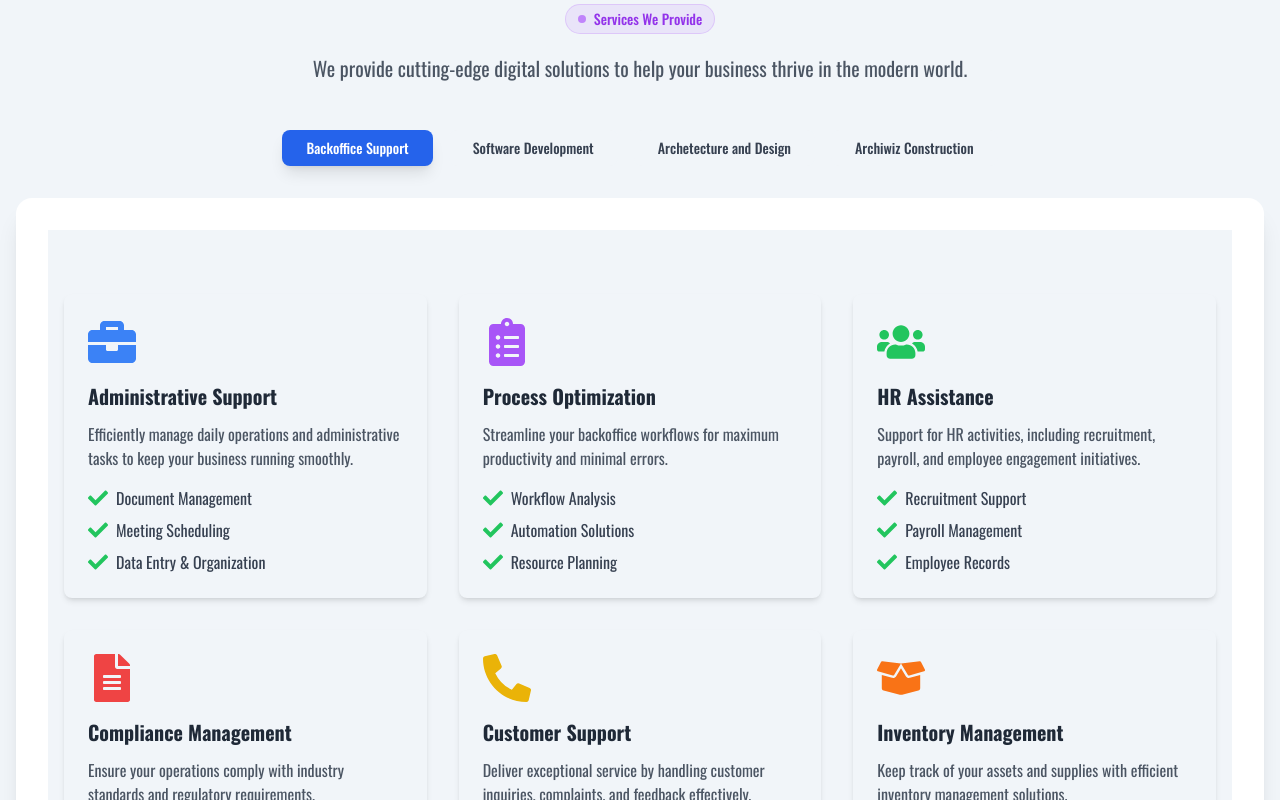
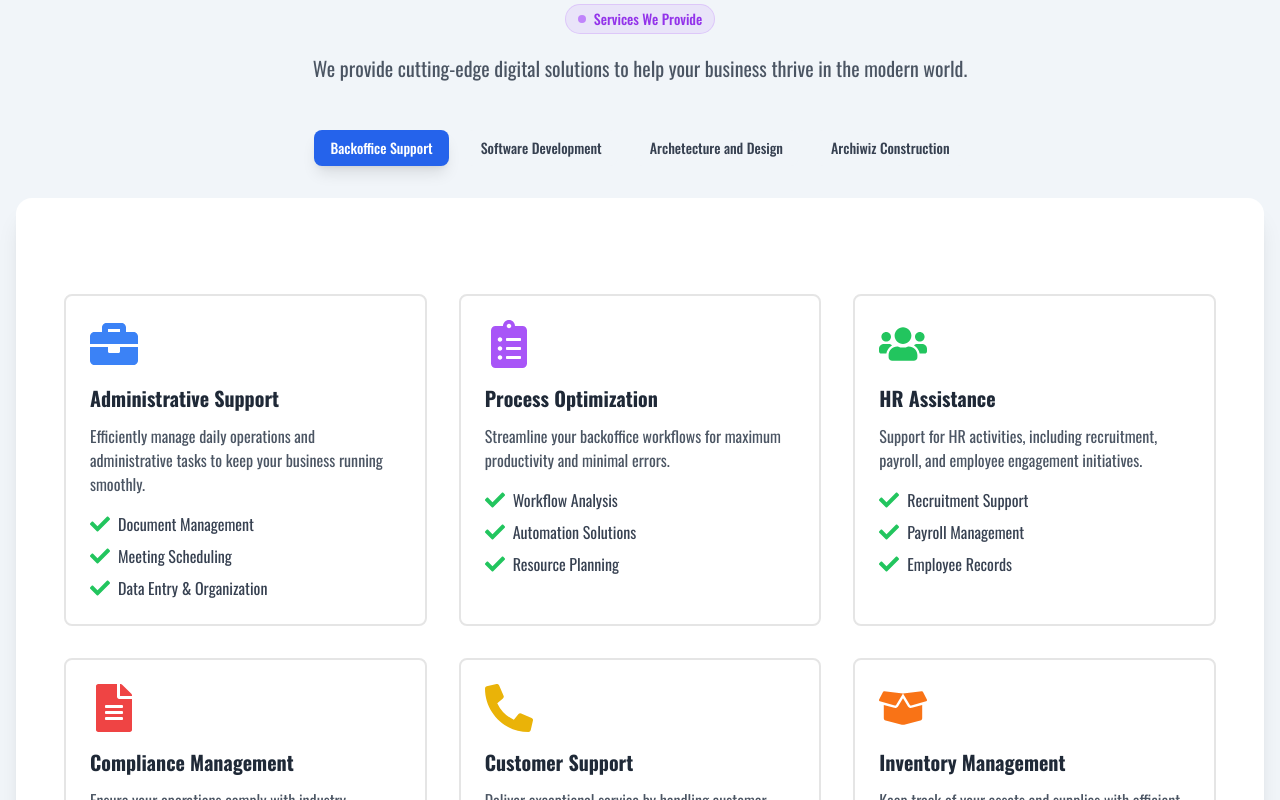
Before and after one commit to waseemarchiwiz/safesolutions-portfolio-webapp, a React (Vite) app: page /services in a window 1280 px wide. Shown: the part 700-1500 px from the top of the page. Built offline with nearby package versions, Linux system fonts and the light colour scheme; no server answers.

Commit message:
Read More and icons added in archetecure.jsx and Backoffice support

```diff
--- a/src/components/servicescomponents/ArchiwizConstruction.jsx
+++ b/src/components/servicescomponents/ArchiwizConstruction.jsx
@@ -132,7 +132,8 @@ const services = [
 ];
 
 const ServiceCard = ({ icon, title, description, features, link }) => (
-  <div className="bg-[#F1F5F9] dark:bg-[#18181B] p-6 rounded-lg shadow-md hover:shadow-xl transition-all duration-300 transform hover:-translate-y-2">
+  <div className="group bg-[#FFFFFF] dark:bg-black p-6 rounded-lg  border-2  hover:shadow-lg hover:shadow-slate-500 transition-shadow duration-300 relative">
+
     <Link to={link} target="_blank">
       <div className="mb-4">{icon}</div>
       <h3 className="text-xl font-bold mb-3 dark:text-white text-gray-800">
@@ -150,11 +151,18 @@ const ServiceCard = ({ icon, title, description, features, link }) => (
         ))}
       </ul>
     </Link>
+    <Link
+      to={link}
+      target="_blank"
+      className="absolute bottom-6 right-6 text-sm font-medium text-blue-600 dark:text-blue-400 opacity-0 group-hover:opacity-100 transition-opacity duration-300"
+    >
+      Learn More
+    </Link>
   </div>
 );
 
 const ArchiwizConstruction = () => (
-  <div className="min-h-screen bg-[#F1F5F9] dark:bg-[#18181B] py-16 px-4">
+  <div className="min-h-screen bg-[#FFFFFF] dark:bg-black py-16 px-4">
     <div className="container mx-auto">
       {/* <div className="text-center mb-12">
           <h1 className="text-4xl font-extrabold text-gray-900 dark:text-white mb-4">
--- a/src/components/servicescomponents/BackofficeServicesTab.jsx
+++ b/src/components/servicescomponents/BackofficeServicesTab.jsx
@@ -87,7 +87,9 @@ const backofficeServices = [
 ];
 
 const ServiceCard = ({ icon, title, description, features }) => (
-  <div className="bg-[#F1F5F9] dark:bg-[#18181B] p-6 rounded-lg shadow-md hover:shadow-xl transition-all duration-300 transform hover:-translate-y-2">
+  <div className="group bg-[#FFFFFF] dark:bg-black p-6 rounded-lg  border-2  hover:shadow-lg hover:shadow-slate-500 transition-shadow duration-300 relative">
+
+
     <div className="mb-4">{icon}</div>
     <h3 className="text-xl font-bold mb-3 dark:text-white text-gray-800">
       {title}
@@ -107,7 +109,7 @@ const ServiceCard = ({ icon, title, description, features }) => (
 );
 
 const BackofficeServicesTab = () => (
-  <div className="min-h-screen bg-[#F1F5F9] dark:bg-[#18181B] py-16 px-4">
+  <div className="min-h-screen bg-[#FFFFFF] dark:bg-black py-16 px-4">
     <div className="container mx-auto">
       {/* <div className="text-center mb-12">
         <h1 className="text-4xl font-extrabold text-gray-900 dark:text-white mb-4">
@@ -130,10 +132,7 @@ const BackofficeServicesTab = () => (
         ))}
       </div>
       <div className="text-center mt-12">
-        <CustomButton
-          to={'/contact'}
-          label="Get Started"
-        />
+        <CustomButton to={"/contact"} label="Get Started" />
       </div>
     </div>
   </div>
--- a/src/pages/Client/Services.jsx
+++ b/src/pages/Client/Services.jsx
@@ -106,7 +106,7 @@ const Services = () => {
             <button
               key={index}
               onClick={() => handleTabClick(index)}
-              className={`px-6 py-2 mx-2 text-sm font-medium rounded-lg transition-all duration-300 ${
+              className={`px-4 py-2 mx-2 text-sm   font-medium rounded-lg transition-all duration-300 ${
                 activeTab === index
                   ? "bg-blue-600 text-white shadow-lg"
                   : "bg-[#F1F5F9] text-gray-700 hover:bg-blue-200"
```
